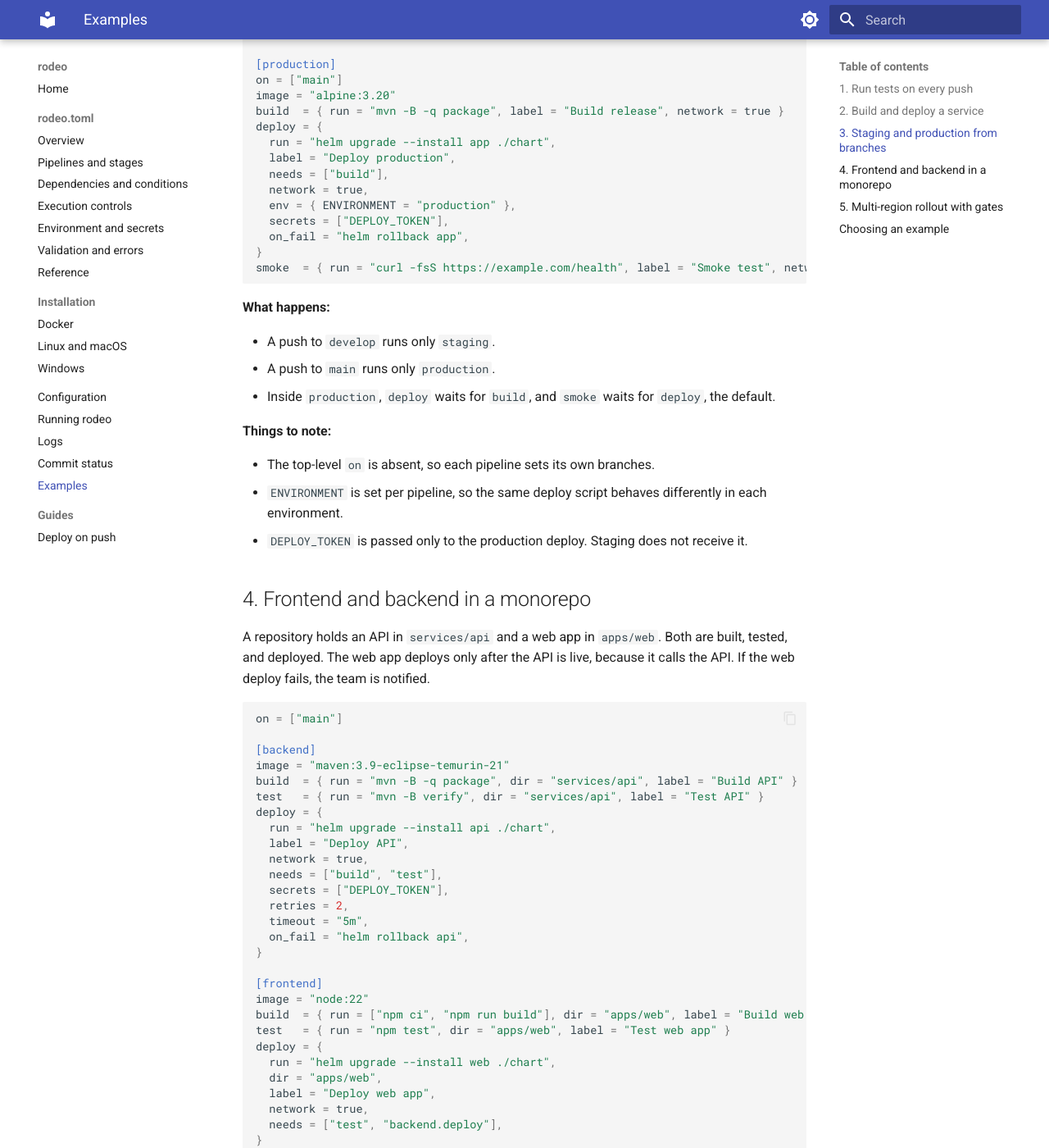
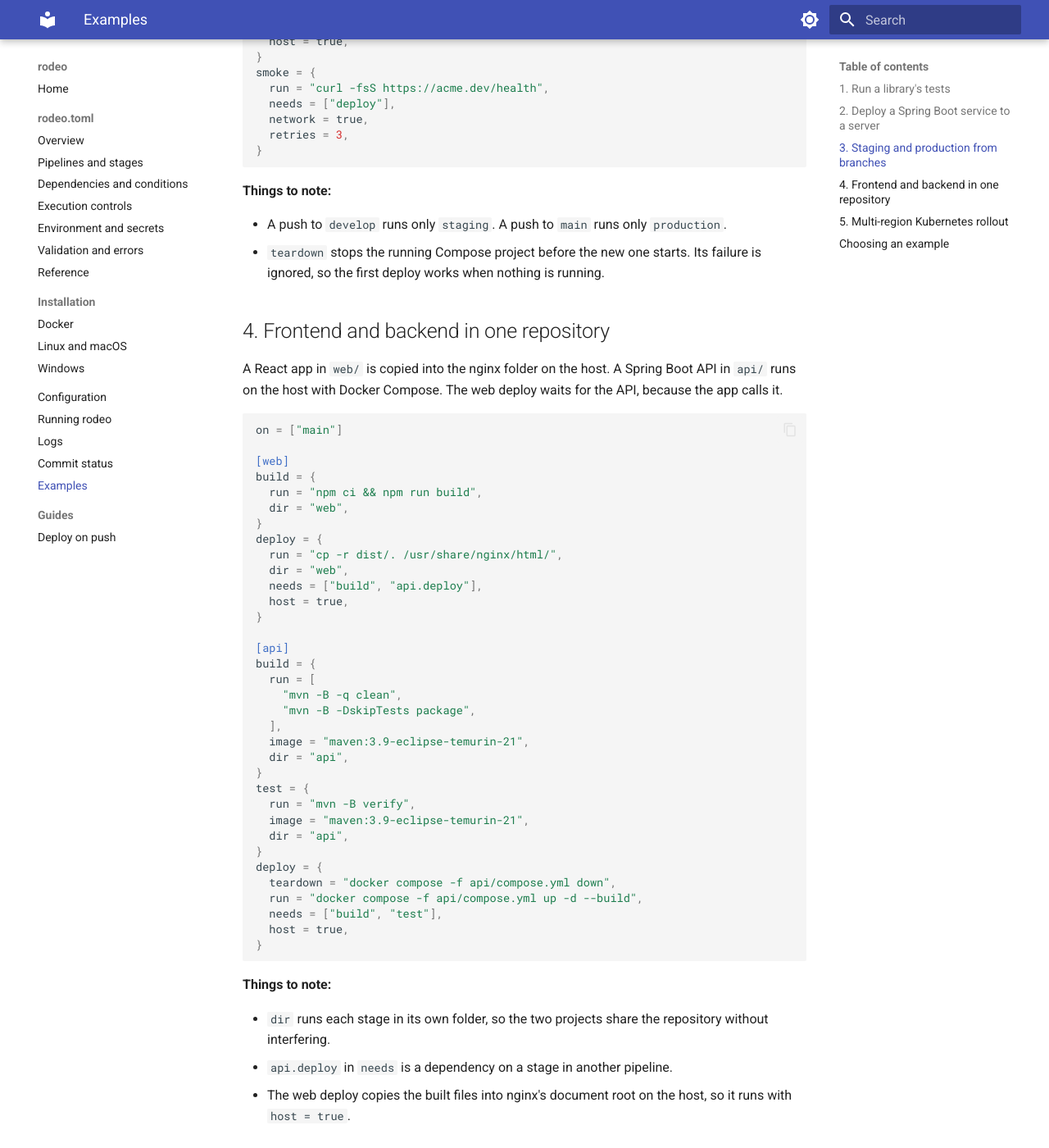
Before and after one commit to oyamo/rodeo, an MkDocs documentation site: the page built from docs/examples.md, in a window 1280 px wide and 1400 px high, scrolled down 2360 px. Shown: the whole window at 82% size. Built offline with MkDocs 1.6.1 and Material for MkDocs 9.7.7, drawn with Linux system fonts in a browser that asks for light colours; some of the changed text lies outside the part shown.

Commit message:
Use real-world commands in README and examples; override container entrypoint; reserve image as a key name

````diff
--- a/docs/examples.md
+++ b/docs/examples.md
@@ -1,279 +1,227 @@
 # Examples
 
-Five `rodeo.toml` files, ordered from simplest to most complex. Each one is a complete file you can copy into a repository and adapt.
+Five real `rodeo.toml` files, from the simplest to the most involved. Each one is a complete file you can copy into a repository.
 
 | # | Scenario | Features shown |
 |---|---|---|
-| 1 | [Run tests on every push](#1-run-tests-on-every-push) | A single stage written as a string |
-| 2 | [Build and deploy a service](#2-build-and-deploy-a-service) | Sequential stages, labels, timeouts, rollback |
-| 3 | [Staging and production from branches](#3-staging-and-production-from-branches) | Pipelines with their own branch triggers and stage variables |
-| 4 | [Frontend and backend in a monorepo](#4-frontend-and-backend-in-a-monorepo) | Concurrent pipelines, `dir`, cross-pipeline dependencies, secrets, failure notification |
-| 5 | [Multi-region rollout with gates](#5-multi-region-rollout-with-gates) | Shared build, staged regions, retries, `when`, cleanup |
+| 1 | [Run a library's tests](#1-run-a-librarys-tests) | A single command in a container |
+| 2 | [Deploy a Spring Boot service to a server](#2-deploy-a-spring-boot-service-to-a-server) | Host stages, rollback with `on_fail` |
+| 3 | [Staging and production from branches](#3-staging-and-production-from-branches) | Pipelines with their own branches, `teardown` |
+| 4 | [Frontend and backend in one repository](#4-frontend-and-backend-in-one-repository) | Concurrent pipelines, cross-pipeline dependency, secrets, container images |
+| 5 | [Multi-region Kubernetes rollout](#5-multi-region-kubernetes-rollout) | Image pipeline, staged regions, alerts on failure |
 
-Before you use an example, check that the server's configuration defines every secret it names under `[rodeo.secrets]`. The examples in this page use `DEPLOY_TOKEN`, `REGISTRY_PASSWORD`, and `SLACK_TOKEN`.
+The server's configuration must define every secret an example names under `[rodeo.secrets]`. Stages that run on the server need `allow-host-execution = true`. Stages with no image use the server's `default-image`.
 
-```text
-[rodeo.secrets]
-DEPLOY_TOKEN = "..."
-REGISTRY_PASSWORD = "..."
-SLACK_TOKEN = "..."
-```
+## 1. Run a library's tests
 
-The commands in the examples call tools such as `npm`, `mvn`, `helm` and `docker`. The stage's image must provide the tools it calls. Stages that need the server itself are marked `host = true`, and they require `allow-host-execution = true` under `[rodeo.exec]`. Stages that talk to a network set `network = true`.
-
-## 1. Run tests on every push
-
-The smallest useful file. Every push to `main` runs the Maven test suite.
+Every push to `main` runs the Maven test suite in a Java 21 container.
 
 ```toml
 on = ["main"]
+
+[library]
 image = "maven:3.9-eclipse-temurin-21"
 
-[ci]
 test = "mvn -B test"
 ```
 
-**What happens:** rodeo clones `main`, runs `mvn -B test` in the repository root, and logs the result. A failing test fails the run.
+## 2. Deploy a Spring Boot service to a server
 
-**When to use it:** a quick safety net on a branch, before you add deployment.
-
-## 2. Build and deploy a service
-
-A Spring Boot service is built, tested, and deployed. If the deploy fails, a rollback script runs.
+The service runs as a systemd unit on the host. A push to `main` builds and tests it, installs the new jar, and restarts the unit. If a deploy command fails, the previous jar is restored.
 
 ```toml
 on = ["main"]
-image = "maven:3.9-eclipse-temurin-21"
 
-[app]
-build  = { run = "mvn -B -q package -DskipTests", label = "Build jar" }
-test   = { run = "mvn -B test", label = "Unit tests", needs = [] }
+[orders-api]
+build = {
+  run = "mvn -B -q package -DskipTests",
+  host = true,
+}
+test = {
+  run = "mvn -B test",
+  needs = [],
+  host = true,
+}
 deploy = {
-  run = "helm upgrade --install app ./chart",
-  label = "Deploy to production",
+  run = [
+    "cp -f /opt/orders-api/app.jar /opt/orders-api/app.jar.previous 2>/dev/null || true",
+    "install -m 644 target/orders-api-*.jar /opt/orders-api/app.jar",
+    "sudo systemctl restart orders-api",
+    "sleep 5",
+    "curl -fsS http://localhost:8080/health",
+  ],
+  needs = ["build", "test"],
   host = true,
-  needs = ["build", "test"],
   timeout = "5m",
-  retries = 1,
-  on_fail = "helm rollback app",
+  on_fail = [
+    "install -m 644 /opt/orders-api/app.jar.previous /opt/orders-api/app.jar",
+    "sudo systemctl restart orders-api",
+  ],
 }
 ```
 
-**What happens:**
-
-1. `build` and `test` start together. `needs = []` on `test` removes the default dependency on `build`.
-2. `deploy` waits for both. A failed build or test stops the deploy.
-3. If the deploy fails, it is retried once. If the retry fails too, the rollback command runs.
-
-**Log lines to expect:**
-
-```text
-14:02:11.530 INFO  [7c1d0e44 app/build] STARTED  Build jar
-14:02:11.531 INFO  [7c1d0e44 app/test] STARTED  Unit tests
-14:03:20.877 INFO  [7c1d0e44 app/deploy] STARTED  Deploy to production
-```
-
-**When to use it:** a single service with one environment.
+**Server requirements:** a `sudo` rule that lets the `rodeo` user restart `orders-api`, and `allow-host-execution = true`.
 
 ## 3. Staging and production from branches
 
-Two pipelines in one file, each triggered by a different branch. A push to `develop` deploys to staging. A push to `main` deploys to production. The two pipelines never run for the same push.
+Two pipelines in one file, each started by a different branch. Both run Docker Compose on the same host, with a separate Compose file for each environment.
 
 ```toml
 [staging]
 on = ["develop"]
-image = "alpine:3.20"
+
 deploy = {
-  run = "helm upgrade --install app ./chart",
-  label = "Deploy staging",
+  teardown = "docker compose -f compose.staging.yml down",
+  run = "docker compose -f compose.staging.yml up -d --build",
+  host = true,
+}
+smoke = {
+  run = "curl -fsS https://staging.acme.dev/health",
+  needs = ["deploy"],
   network = true,
-  env = { ENVIRONMENT = "staging" },
+  retries = 2,
 }
-smoke  = { run = "curl -fsS https://staging.example.com/health", label = "Smoke test", network = true, retries = 2 }
 
 [production]
 on = ["main"]
-image = "alpine:3.20"
-build  = { run = "mvn -B -q package", label = "Build release", network = true }
+
+build = {
+  run = "docker compose -f compose.prod.yml build",
+  host = true,
+}
 deploy = {
-  run = "helm upgrade --install app ./chart",
-  label = "Deploy production",
+  teardown = "docker compose -f compose.prod.yml down",
+  run = "docker compose -f compose.prod.yml up -d",
   needs = ["build"],
+  host = true,
+}
+smoke = {
+  run = "curl -fsS https://acme.dev/health",
+  needs = ["deploy"],
   network = true,
-  env = { ENVIRONMENT = "production" },
-  secrets = ["DEPLOY_TOKEN"],
-  on_fail = "helm rollback app",
+  retries = 3,
 }
-smoke  = { run = "curl -fsS https://example.com/health", label = "Smoke test", network = true, retries = 3 }
 ```
-
-**What happens:**
-
-- A push to `develop` runs only `staging`.
-- A push to `main` runs only `production`.
-- Inside `production`, `deploy` waits for `build`, and `smoke` waits for `deploy`, the default.
 
 **Things to note:**
 
-- The top-level `on` is absent, so each pipeline sets its own branches.
-- `ENVIRONMENT` is set per pipeline, so the same deploy script behaves differently in each environment.
-- `DEPLOY_TOKEN` is passed only to the production deploy. Staging does not receive it.
+- A push to `develop` runs only `staging`. A push to `main` runs only `production`.
+- `teardown` stops the running Compose project before the new one starts. Its failure is ignored, so the first deploy works when nothing is running.
 
-## 4. Frontend and backend in a monorepo
+## 4. Frontend and backend in one repository
 
-A repository holds an API in `services/api` and a web app in `apps/web`. Both are built, tested, and deployed. The web app deploys only after the API is live, because it calls the API. If the web deploy fails, the team is notified.
+A React app in `web/` is copied into the nginx folder on the host. A Spring Boot API in `api/` runs on the host with Docker Compose. The web deploy waits for the API, because the app calls it.
 
 ```toml
 on = ["main"]
 
-[backend]
-image = "maven:3.9-eclipse-temurin-21"
-build  = { run = "mvn -B -q package", dir = "services/api", label = "Build API" }
-test   = { run = "mvn -B verify", dir = "services/api", label = "Test API" }
+[web]
+build = {
+  run = "npm ci && npm run build",
+  dir = "web",
+}
 deploy = {
-  run = "helm upgrade --install api ./chart",
-  label = "Deploy API",
-  network = true,
-  needs = ["build", "test"],
-  secrets = ["DEPLOY_TOKEN"],
-  retries = 2,
-  timeout = "5m",
-  on_fail = "helm rollback api",
+  run = "cp -r dist/. /usr/share/nginx/html/",
+  dir = "web",
+  needs = ["build", "api.deploy"],
+  host = true,
 }
 
-[frontend]
-image = "node:22"
-build  = { run = ["npm ci", "npm run build"], dir = "apps/web", label = "Build web app", network = true }
-test   = { run = "npm test", dir = "apps/web", label = "Test web app" }
+[api]
+build = {
+  run = [
+    "mvn -B -q clean",
+    "mvn -B -DskipTests package",
+  ],
+  image = "maven:3.9-eclipse-temurin-21",
+  dir = "api",
+}
+test = {
+  run = "mvn -B verify",
+  image = "maven:3.9-eclipse-temurin-21",
+  dir = "api",
+}
 deploy = {
-  run = "helm upgrade --install web ./chart",
-  dir = "apps/web",
-  label = "Deploy web app",
-  network = true,
-  needs = ["test", "backend.deploy"],
+  teardown = "docker compose -f api/compose.yml down",
+  run = "docker compose -f api/compose.yml up -d --build",
+  needs = ["build", "test"],
+  host = true,
 }
-notify = {
-  run = "curl -fsS -X POST https://hooks.example.com/frontend-failed",
-  label = "Alert the team",
-  needs = ["deploy"],
-  network = true,
-  secrets = ["SLACK_TOKEN"],
-  when = "failure",
-}
-```
-
-**What happens:**
-
-1. `backend/build` and `frontend/build` start at the same time.
-2. Each pipeline runs its tests after its build, and the backend deploys after its tests.
-3. `frontend/deploy` waits for `frontend/test` and for `backend/deploy`. The frontend goes live only after the API is live.
-4. `frontend/notify` runs only when `frontend/deploy` fails. Otherwise it is skipped.
-
-**Log lines to expect:**
-
-```text
-14:02:12.020 INFO  [4b8a2f10 backend/build] STARTED  Build API
-14:02:12.021 INFO  [4b8a2f10 frontend/build] STARTED  Build web app
-...
-14:04:01.310 INFO  [4b8a2f10 frontend/deploy] STARTED  Deploy web app
 ```
 
 **Things to note:**
 
-- `dir` runs each command in the right subdirectory, so the two projects can share the repository without interfering.
-- `backend.deploy` in the `needs` list is the cross-pipeline dependency. The name uses a dot.
-- The notification uses `when = "failure"`. Its `needs` list names the stage that must have failed.
+- `dir` runs each stage in its own folder, so the two projects share the repository without interfering.
+- `api.deploy` in `needs` is a dependency on a stage in another pipeline.
+- The web deploy copies the built files into nginx's document root on the host, so it runs with `host = true`.
 
-## 5. Multi-region rollout with gates
+## 5. Multi-region Kubernetes rollout
 
-A service is built once, scanned, and rolled out to two regions in sequence. The US region deploys only after the EU region passes its smoke test. Any failure notifies the team, and the build artifacts are cleaned up in every case.
+An API image is built on the host, scanned, and then rolled out to two regions in sequence. The US region starts only after the EU smoke test passes. If anything fails, a Slack alert is sent.
 
 ```toml
 on = ["main"]
 
-[build]
-image   = { run = "docker build -t registry.example.com/app:latest .", label = "Build and push image", host = true, secrets = ["REGISTRY_PASSWORD"], timeout = "20m" }
-scan    = { run = "trivy image --exit-code 1 registry.example.com/app:latest", label = "Scan image", host = true, needs = ["image"] }
-cleanup = {
-  run = "docker image prune -f",
-  label = "Remove local images",
+[build-image]
+build = {
+  run = "docker build -t registry.acme.io/api:latest .",
   host = true,
-  needs = ["image"],
-  when = "always",
+}
+push = {
+  run = "docker push registry.acme.io/api:latest",
+  needs = ["build"],
+  host = true,
+}
+scan = {
+  run = "trivy image --exit-code 1 registry.acme.io/api:latest",
+  needs = ["push"],
+  host = true,
 }
 
-[eu]
-image = "alpine:3.20"
+[eu-west]
 deploy = {
-  run = "helm upgrade --install app ./chart --kube-context eu-west",
-  label = "Roll out to EU",
+  run = "kubectl --context eu-west set image deployment/api api=registry.acme.io/api:latest",
+  needs = ["build-image.scan"],
+  host = true,
+}
+smoke = {
+  run = "curl -fsS https://eu.api.acme.io/health",
+  needs = ["deploy"],
   network = true,
-  needs = ["build.scan"],
-  secrets = ["DEPLOY_TOKEN"],
-  retries = 2,
-  timeout = "10m",
-  on_fail = "helm rollback app --kube-context eu-west",
+  retries = 3,
 }
-smoke  = { run = "curl -fsS https://eu.example.com/health", label = "Smoke test EU", network = true, retries = 3 }
 
-[us]
-image = "alpine:3.20"
+[us-east]
 deploy = {
-  run = "helm upgrade --install app ./chart --kube-context us-east",
-  label = "Roll out to US",
+  run = "kubectl --context us-east set image deployment/api api=registry.acme.io/api:latest",
+  needs = ["build-image.scan", "eu-west.smoke"],
+  host = true,
+}
+smoke = {
+  run = "curl -fsS https://us.api.acme.io/health",
+  needs = ["deploy"],
   network = true,
-  needs = ["build.scan", "eu.smoke"],
-  secrets = ["DEPLOY_TOKEN"],
-  retries = 2,
-  timeout = "10m",
-  on_fail = "helm rollback app --kube-context us-east",
+  retries = 3,
 }
-smoke  = { run = "curl -fsS https://us.example.com/health", label = "Smoke test US", network = true, retries = 3 }
 
 [alerts]
-image = "alpine:3.20"
 notify = {
-  run = "curl -fsS -X POST https://hooks.example.com/release-failed",
-  label = "Alert the release channel",
+  run = "curl -fsS -X POST https://hooks.slack.com/services/T000/B000/REPLACE_ME",
+  when = "failure",
   network = true,
-  needs = ["eu.deploy", "eu.smoke", "us.deploy", "us.smoke"],
-  secrets = ["SLACK_TOKEN"],
-  when = "failure",
 }
 ```
 
-**What happens:**
-
-1. `build/image` builds and pushes the container. `build/scan` checks it for vulnerabilities and fails the run if it finds any.
-2. `build/cleanup` runs whether or not the image step succeeded, so local images never accumulate.
-3. `eu/deploy` starts after the scan passes. `eu/smoke` checks the EU region.
-4. `us/deploy` waits for both the scan and the EU smoke test. A bad EU release never reaches the US.
-5. `alerts/notify` runs only if one of the deploy or smoke stages failed.
-
-**Things to note:**
-
-- Every stage that deploys has its own `on_fail` rollback, scoped to its region.
-- `trivy` must be installed on the server. Any scanner with a non-zero exit code on findings works the same way.
-- The `alerts` pipeline has no `on`, so it inherits `on = ["main"]` from the top of the file.
-
-**Log lines to expect when the EU smoke test fails:**
-
-```text
-14:20:45.002 INFO  [e91d3b77 eu/smoke] STARTED  Smoke test EU
-14:21:30.418 ERROR [e91d3b77 eu/smoke] FAILED in 45.4s: step 1/1 exited with 22
-14:21:30.421 INFO  [e91d3b77 alerts/notify] STARTED  Alert the release channel
-```
-
-`us/deploy` never starts, because `eu/smoke` did not succeed. The summary table marks it `SKIPPED`, and `alerts/notify` runs because one of its dependencies failed.
+**Server requirements:** Docker, `trivy`, and `kubectl`, with a kubeconfig that has the `eu-west` and `us-east` contexts. Stages that call them run on the host.
 
 ## Choosing an example
 
 | Your situation | Start from |
 |---|---|
 | Testing a repository before anything else | Example 1 |
-| One service, one environment | Example 2 |
+| One service on a server | Example 2 |
 | Separate staging and production branches | Example 3 |
 | Several projects in one repository | Example 4 |
 | Several regions or a formal release process | Example 5 |
 
-For every field, see the [rodeo.toml reference](rodeo-toml/index.md). For the log lines these examples produce, see [Logs](logs.md).
+For every field, see the [rodeo.toml reference](rodeo-toml/reference.md).
````
Also changed, not shown: README.md (+9 -11 lines), 3 other files.
